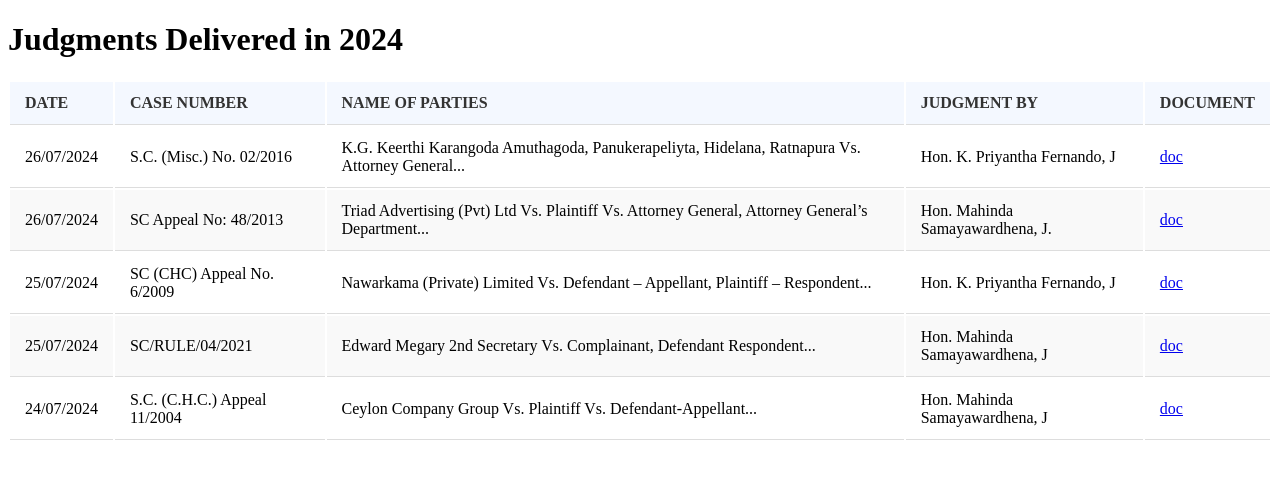
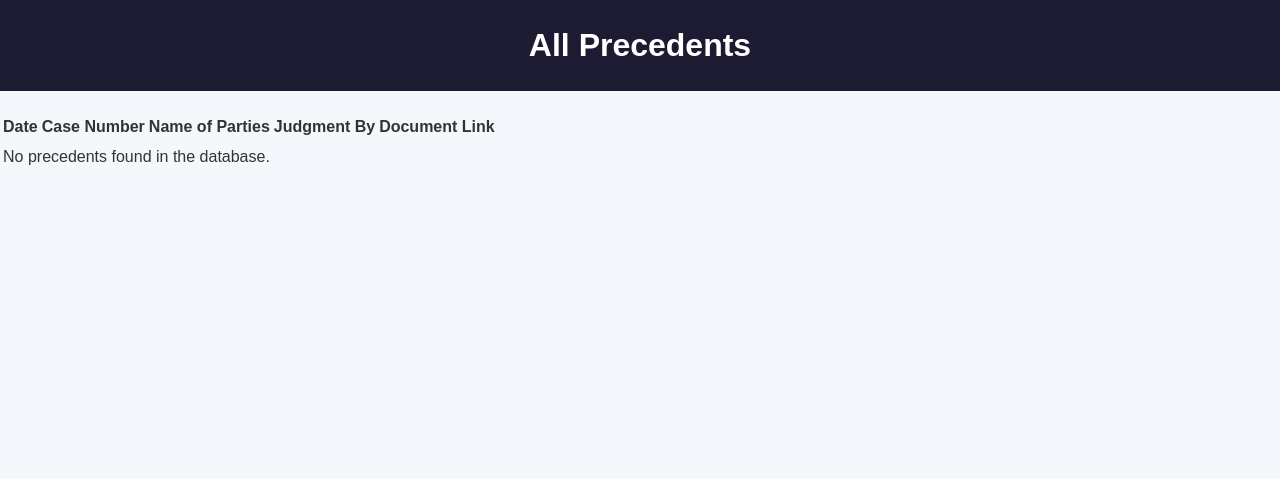
Before and after one commit to nishagii/ThemisProject, a PHP site: page /themisrepo/app/views/all_precedents.view.php in a window 1280 px wide. Shown: the top 479 px of the page. Run offline with PHP 8.4, Linux system fonts and the light colour scheme; some libraries are stand-ins or nearby versions.

Commit message:
fixed the issue with view all cases

```diff
--- a/app/models/PrecedentModel.php
+++ b/app/models/PrecedentModel.php
@@ -39,9 +39,7 @@ class PrecedentModel {
 
     public function getAll() {
         $query = "SELECT * FROM $this->table ORDER BY id DESC";
-
-        $result = $this->query($query);
-        return $result->fetchAll(PDO::FETCH_ASSOC);
+        return $this->query($query);
     }
 
     public function update($id, $data) {
--- a/app/views/all_precedents.view.php
+++ b/app/views/all_precedents.view.php
@@ -3,75 +3,45 @@
 <head>
     <meta charset="UTF-8">
     <meta name="viewport" content="width=device-width, initial-scale=1.0">
-    <title>Document</title>
-    <link rel="stylesheet" href="<?= ROOT ?>/assets/css/precedent.css">
-    <link rel="stylesheet" href="precedents-yearwise.css">
+    <title>All Precedents</title>
+    <link rel="stylesheet" href="<?= ROOT ?>/assets/css/create_precedent.css">
 </head>
 <body>
-
     <div class="header">
-            <h1>Judgments Delivered in 2024</h1>
+        <h1>All Precedents</h1>
     </div>
 
-        <div class="precedent-table">
+    <div class="table-container">
         <table>
             <thead>
                 <tr>
+                    <!-- <th>ID</th> -->
                     <th>Date</th>
                     <th>Case Number</th>
                     <th>Name of Parties</th>
-                        <th>Judgment by</th>
-                        <th>Document</th>
+                    <th>Judgment By</th>
+                    <th>Document Link</th>
                 </tr>
             </thead>
-
+            <tbody>
+                <?php if (!empty($cases)): ?>
+                    <?php foreach ($cases as $case): ?>
                         <tr>
-                        <td>26/07/2024</td>
-                        <td>S.C. (Misc.) No. 02/2016</td>
-                        <td>
-                            K.G. Keerthi Karangoda Amuthagoda, Panukerapeliyta, Hidelana, Ratnapura Vs. Attorney General...
-                        </td>
-                        <td>Hon. K. Priyantha Fernando, J</td>
-                        <td><a href="#" class="doc-link">doc</a></td>
+                            <!-- <td><?= $case->id; ?></td> -->
+                            <td><?= $case->judgment_date; ?></td>
+                            <td><?= $case->case_number; ?></td>
+                            <td><?= $case->name_of_parties; ?></td>
+                            <td><?= $case->judgment_by; ?></td>
+                            <td><a href="<?= $case->document_link; ?>" target="_blank">View Document</a></td>
                         </tr>
+                    <?php endforeach; ?>
+                <?php else: ?>
                     <tr>
-                        <td>26/07/2024</td>
-                        <td>SC Appeal No: 48/2013</td>
-                        <td>
-                            Triad Advertising (Pvt) Ltd Vs. Plaintiff Vs. Attorney General, Attorney General’s Department...
-                        </td>
-                        <td>Hon. Mahinda Samayawardhena, J.</td>
-                        <td><a href="#" class="doc-link">doc</a></td>
+                        <td colspan="6">No precedents found in the database.</td>
                     </tr>
-                    <tr>
-                        <td>25/07/2024</td>
-                        <td>SC (CHC) Appeal No. 6/2009</td>
-                        <td>
-                            Nawarkama (Private) Limited Vs. Defendant – Appellant, Plaintiff – Respondent...
-                        </td>
-                        <td>Hon. K. Priyantha Fernando, J</td>
-                        <td><a href="#" class="doc-link">doc</a></td>
-                    </tr>
-                    <tr>
-                        <td>25/07/2024</td>
-                        <td>SC/RULE/04/2021</td>
-                        <td>
-                            Edward Megary 2nd Secretary Vs. Complainant, Defendant Respondent...
-                        </td>
-                        <td>Hon. Mahinda Samayawardhena, J</td>
-                        <td><a href="#" class="doc-link">doc</a></td></tr>
-                        <tr>
-                            <td>24/07/2024</td>
-                            <td>S.C. (C.H.C.) Appeal 11/2004</td>
-                            <td>
-                                Ceylon Company Group Vs. Plaintiff Vs. Defendant-Appellant...
-                            </td>
-                            <td>Hon. Mahinda Samayawardhena, J</td>
-                            <td><a href="#" class="doc-link">doc</a></td>
-                        </tr>
+                <?php endif; ?>
             </tbody>
         </table>
     </div>
-
 </body>
 </html>
```
Also changed, not shown: app/controllers/PrecedentsController.php (+4 -3 lines). Lines whose indentation alone changed are shown as unchanged.
